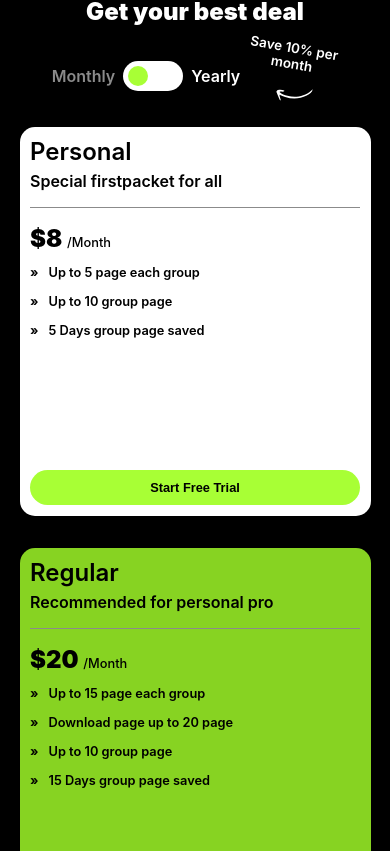
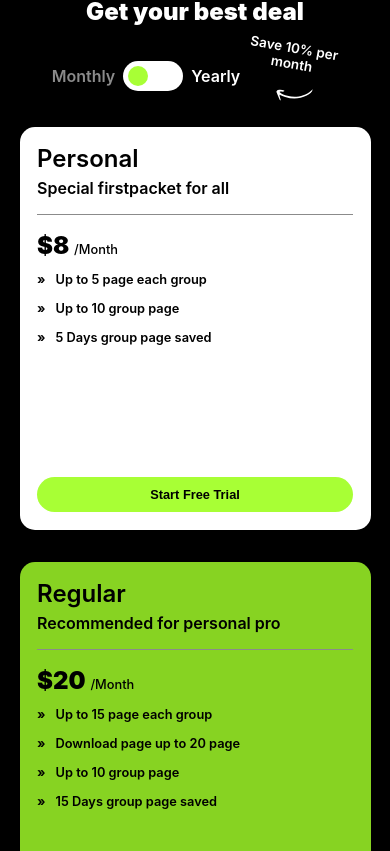
Before and after one commit to dLuxKid/Findtrend, a React (Create React App) app: page / in a window 390 px wide. Shown: the part 3413-4264 px from the top of the page. Built offline with nearby package versions, Linux system fonts and the light colour scheme.

Commit message:
almost done

```diff
--- a/src/components/plansOption/PlanOption.css
+++ b/src/components/plansOption/PlanOption.css
@@ -1,6 +1,7 @@
 .plansContainer {
 	display: flex;
 	justify-content: space-between;
+	gap: 2rem;
 	align-self: stretch;
 	width: auto;
 }
@@ -8,7 +9,7 @@
 .planCard {
 	border-radius: 15px;
 	padding: 3%;
-	width: 300px;
+	width: 350px;
 }
 
 .planContents {
@@ -90,6 +91,7 @@
 
 	.planCard {
 		width: 100%;
+		padding: 5%;
 	}
 
 	.content_header {
--- a/src/pages/Home/Homepage.css
+++ b/src/pages/Home/Homepage.css
@@ -272,6 +272,7 @@
 	gap: 2rem;
 	justify-content: space-between;
 	align-items: center;
+	overflow: scroll;
 }
 
 .platformImg_container {
@@ -483,7 +484,6 @@
 	.platforms_list {
 		gap: 2rem;
 		justify-content: flex-start;
-		overflow: scroll;
 	}
 
 	.platformImg_container {
```
